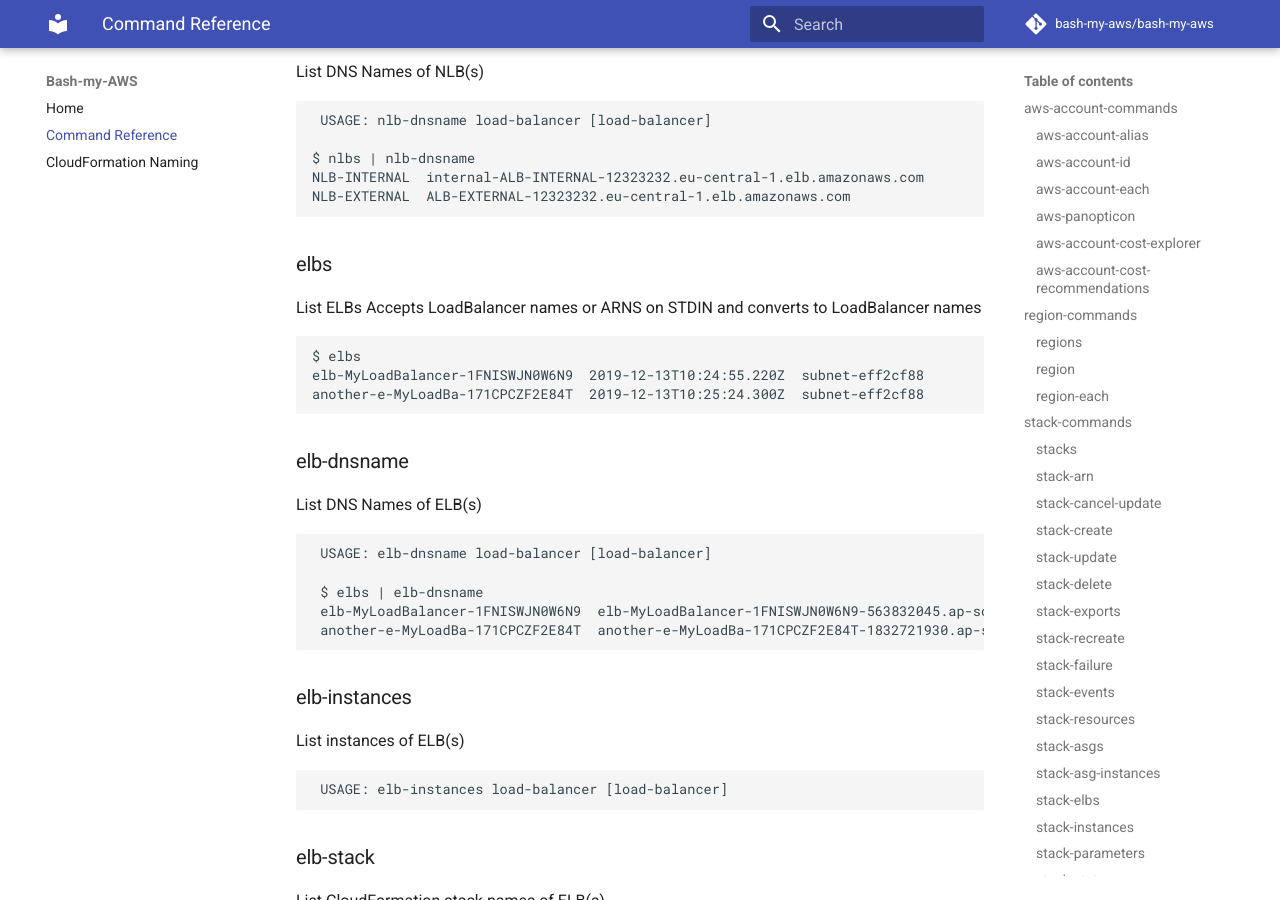
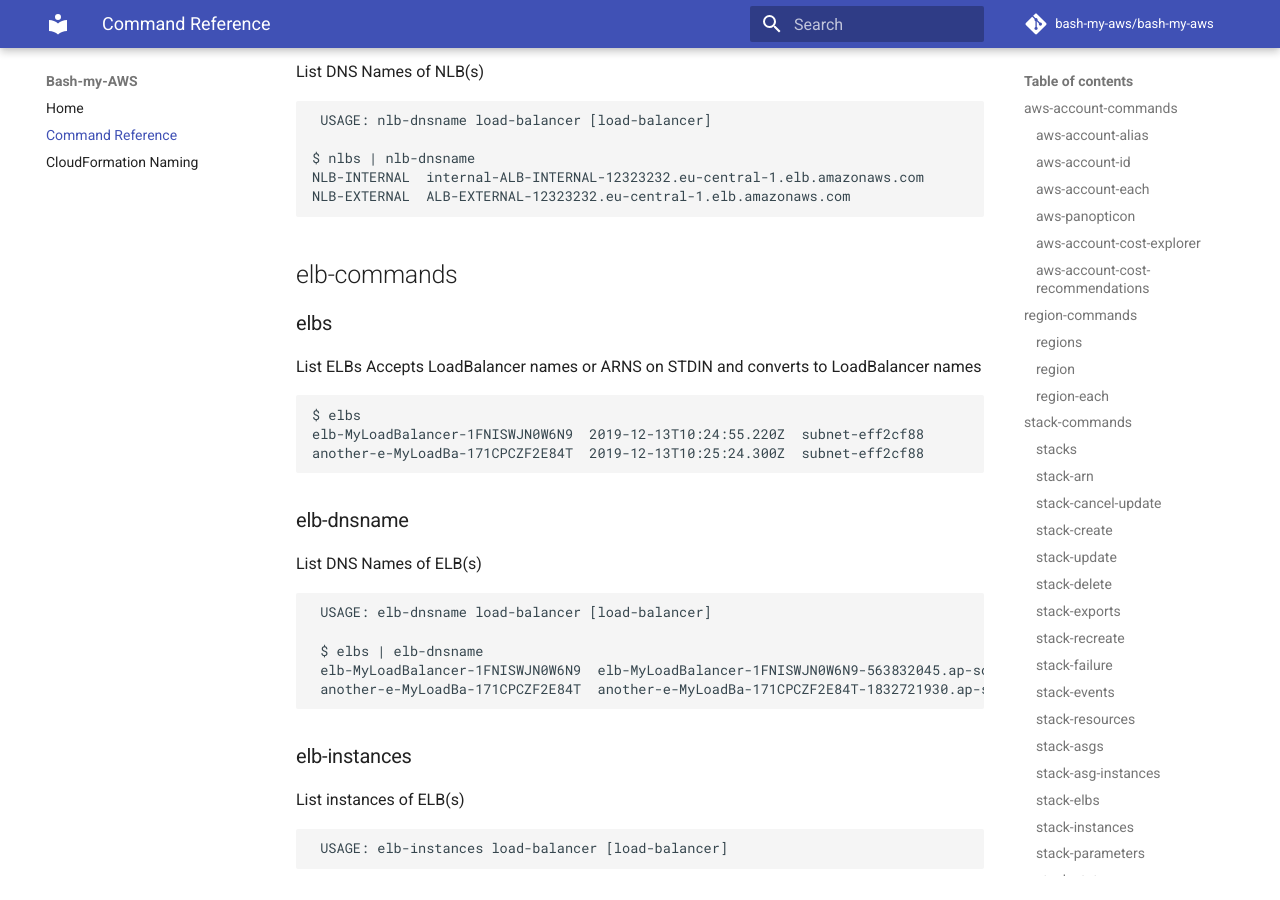
Before and after one commit to bash-my-aws/bash-my-aws, an MkDocs documentation site: the page built from docs/command-reference.md, in a window 1280 px wide and 900 px high, scrolled down 18696 px. Built offline with MkDocs 1.6.1 and Material for MkDocs 9.7.7, drawn with Linux system fonts in a browser that asks for light colours; comment, search, counter and statistics services are not loaded.

Commit message:
fix typo

```diff
--- a/docs/command-reference.md
+++ b/docs/command-reference.md
@@ -891,6 +891,9 @@ List DNS Names of NLB(s)
     NLB-EXTERNAL  ALB-EXTERNAL-12323232.eu-central-1.elb.amazonaws.com
 
 
+## elb-commands
+
+
 ### elbs
 
 List ELBs
```
